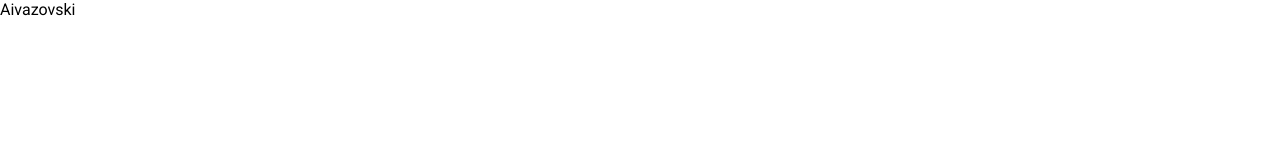
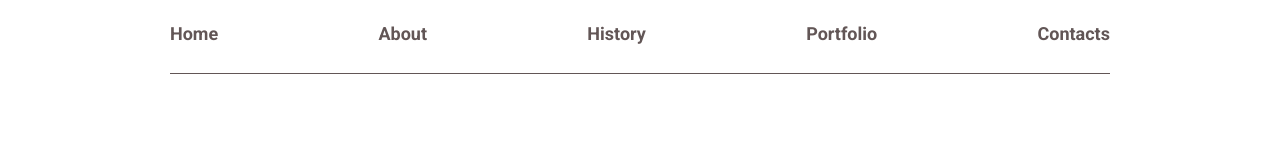
Before and after one commit to Amunha/aivazovski_page, a plain HTML site: page index.html in a window 1280 px wide. Drawn offline with Linux system fonts and the light colour scheme.

Commit message:
header section

```diff
--- a/index.css
+++ b/index.css
@@ -1,3 +1,4 @@
+@import url("styles/variables.css");
+@import url("styles/basic.css");
 @import url("https://fonts.googleapis.com/css?family=Roboto:100,regular,500,700,900&display=swap");
-@import url('styles/variables.css');
-@import url('styles/basic.css');
+@import url("styles/header.css");
--- a/index.html
+++ b/index.html
@@ -1,5 +1,6 @@
 <!DOCTYPE html>
 <html lang="en">
+
 <head>
 	<meta charset="UTF-8">
 	<meta name="viewport" content="width=device-width, initial-scale=1.0">
@@ -7,7 +8,31 @@
 	<link rel="stylesheet" href="index.css">
 	<title>Aivazovski</title>
 </head>
+
 <body>
-	Aivazovski
+	<header class="header" aria-label="header">
+		<div class="container">
+			<nav class="nav" aria-label="header navigation">
+				<ul class="nav-list" aria-label="header navigation list">
+					<li>
+						<a href="#" class="nav-link" aria-label="linl to home">Home</a>
+					</li>
+					<li>
+						<a href="#" class="nav-link" aria-label="linl to about">About</a>
+					</li>
+					<li>
+						<a href="#" class="nav-link" aria-label="linl to history">History</a>
+					</li>
+					<li>
+						<a href="#" class="nav-link" aria-label="linl to portfolio">Portfolio</a>
+					</li>
+					<li>
+						<a href="#" class="nav-link" aria-label="linl to contacts">Contacts</a>
+					</li>
+				</ul>
+			</nav>
+		</div>
+	</header>
 </body>
+
 </html>
--- a/styles/basic.css
+++ b/styles/basic.css
@@ -1,10 +1,72 @@
 * {
-	padding: 0;
-	margin: 0;
-	border: 0;
+	padding: 0px;
+	margin: 0px;
+	border: 0px;
+}
+*,
+*::before,
+*::after {
 	box-sizing: border-box;
 }
+*::before,
+*::after {
+	display: inline-block;
+}
+html,
+body {
+	height: 100%;
+}
+body {
+	line-height: 1;
+}
+input,
+button,
+textarea {
+	font-size: inherit;
+	line-height: inherit;
+	color: inherit;
+	background-color: transparent;
+}
+input,
+textarea {
+	width: 100%;
+}
+
+button,
+select,
+option {
+	cursor: pointer;
+}
+a {
+	display: inline-block;
+	color: inherit;
+	text-decoration: none;
+}
+ul li {
+	list-style: none;
+}
+img {
+	vertical-align: top;
+}
+h1,
+h2,
+h3,
+h4,
+h5,
+h6 {
+	font-weight: inherit;
+	font-size: inherit;
+}
+
 body {
 	font-family: "Roboto";
 	background-color: var(--bg-main);
+	font-size: 18px;
 }
+
+
+.container {
+	margin: 0 auto;
+	max-width: 970px;
+	padding: 0 15px;
+}
--- /dev/null
+++ b/styles/header.css
@@ -0,0 +1,48 @@
+.header {
+	padding: 25px 0px 0px 0px;
+}
+
+.nav {
+	width: 100%;
+}
+.nav::after {
+	content: "";
+	display: block;
+	width: 100%;
+	height: 1px;
+	margin: 30px 0;
+	background-color: var(--font-color-grey);
+}
+
+.nav-list {
+	display: flex;
+	justify-content: space-between;
+}
+
+.nav-link {
+	color: var(--font-color-grey);
+	font-weight: 700;
+	position: relative;
+}
+.nav-link::after {
+	content: "";
+	position: absolute;
+	background-color: var(--color-black);
+	left: 0;
+	bottom: 0;
+	height: 1px;
+	width: 0%;
+	transition: all 0.3s;
+}
+.nav-link:hover {
+	color: var(--color-black);
+}
+.nav-link:hover::after {
+	width: 100%;
+}
+
+@media (max-width: 480px) {
+	.nav {
+		display: none;
+	}
+}
--- a/styles/variables.css
+++ b/styles/variables.css
@@ -1,3 +1,8 @@
 :root {
 	--bg-main: #fff;
+	--bg-main-grey: #F6F6F6;
+
+	--font-color-grey: #625656;
+
+	--color-black: #070707;
 }
```
Also changed, not shown: 1 other file.
